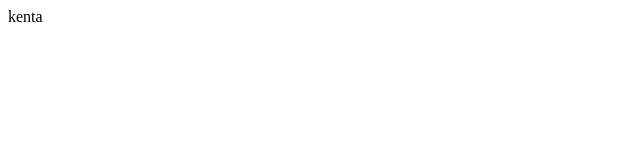
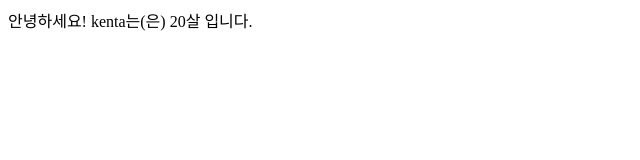
Before and after one commit to kenta5293/Learning_Vue_Script, a plain HTML site: page index.html in a window 1280 px wide. Shown: the whole page, without its empty margins (0-640 px from the left). Drawn offline with nearby package versions, Linux system fonts and the light colour scheme.

Commit message:
#02 메소드 생성하고 사용하기

```diff
--- a/index.html
+++ b/index.html
@@ -8,13 +8,24 @@
   <script src="https://cdn.jsdelivr.net/npm/vue/dist/vue.js"></script>
 </head>
 <body>
-  <div id="app">{{ name }}</div>
+  <div id="app">{{ nextYear('안녕하세요') }}</div>
   <script>
     new Vue({
       el: '#app',
       data: {
-        name: 'kenta',
-      }
+        person: {
+          name: 'kenta',
+          age: 19
+        }
+      },
+      methods: {
+          nextYear(greeting) {
+            return `${greeting}! ${this.person.name}는(은) ${(this.person.age + 1)}살 입니다.`;
+          },
+          otherMethod: function() {
+            this.nextYear();
+          }
+        }
     });
   </script>
 </body>
```
Also changed, not shown: 1 other file.
